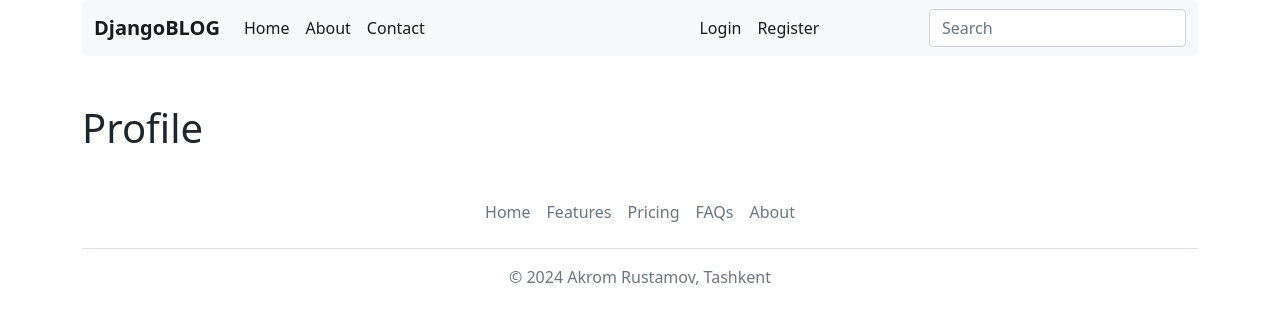
After one commit to RustamovAkrom/Blog-Web-APP, a Django app: a page that uses templates/blog/profile.html in a window 1280 px wide. The commit adds this page. Shown: the top 324 px of the page. Run offline with Django 5.2, Linux system fonts and the light colour scheme; data comes from the database, SQL or seed files in the repository; both versions use the stored data as it was after the commit; some libraries are stand-ins or nearby versions.

Commit message:
create profile page

```diff
--- a/apps/blog/urls.py
+++ b/apps/blog/urls.py
@@ -6,10 +6,10 @@ urlpatterns = [
     path("", views.HomePageView.as_view(), name="home"),
     path("about/", views.AboutPageView.as_view(), name="about"),
     path("contacts/", views.ContactsView.as_view(), name="contacts"),
-    path("profile/", views.UserProfilePageView.as_view(), name="profile"),
-    path("register/", views.RegisterPageView.as_view(), name="register"),
-    path("logout/", views.LogoutView.as_view(), name="logout"),
-    path("login/", views.LoginPageView.as_view(), name="login"),
+    path("user/profile/<str:username>", views.UserProfilePageView.as_view(), name="user_profile"),
+    path("user/register/", views.RegisterPageView.as_view(), name="register"),
+    path("user/logout/", views.LogoutView.as_view(), name="logout"),
+    path("user/login/", views.LoginPageView.as_view(), name="login"),
     path("post/delete/<slug:slug>", views.PostDeleteView.as_view(), name="post_delete"),
     path("post/<slug:slug>", views.PostDetailPageView.as_view(), name="post_detail"),
     path("post/update/<slug:slug>", views.PostUpdateView.as_view(), name="post_update"),
--- a/apps/blog/views.py
+++ b/apps/blog/views.py
@@ -9,7 +9,7 @@ from django.views import View
 from django.urls import reverse
 
 from .forms import RegisterForm, LoginForm, PostUpdateForm, PostCreateForm
-from .models import Post, PostComment
+from .models import Post, PostComment, User
 from .utils import (
     get_search_model_queryset,
     get_pagination_obj,
@@ -137,12 +137,14 @@ class PostDetailPageView(View):
         )
 
 
-class UserProfilePageView(LoginRequiredMixin, View):
-    template_name = "blog/user_posts.html"
+class UserProfilePageView(View):
+    template_name = "blog/profile.html"
 
-    def get(self, request):
-        posts = Post.objects.filter(author=request.user)
-        return render(request, "blog/user_posts.html", {"posts": posts})
+    def get(self, request, username):
+        user = get_object_or_404(User, username=username)
+        print(user)
+
+        return render(request, "blog/profile.html")
 
 
 class PostFormPageView(LoginRequiredMixin, TemplateView):
@@ -174,10 +176,18 @@ class PostFormPageView(LoginRequiredMixin, TemplateView):
         return render(request, "blog/post_form.html", {"form": form})
 
 
-class UserPostPageView(ListView):
-    model = Post
+class UserPostPageView(LoginRequiredMixin, View):
     template_name = "blog/user_posts.html"
-    context_object_name = "posts"
+
+    def get(self, request):
+
+        search_query_for_user_posts = request.GET.get("search_query_for_user_posts", None)
+        posts = Post.objects.filter(author=request.user)
+
+        if search_query_for_user_posts is not None:
+            posts = get_search_model_queryset(posts, search_query_for_user_posts)
+
+        return render(request, "blog/user_posts.html", {"posts": posts})
 
 
 class PostUpdateView(LoginRequiredMixin, View):
--- a/templates/blog/post_detail.html
+++ b/templates/blog/post_detail.html
@@ -9,7 +9,7 @@
     <div class="col-md-8">
       <article class="blog-post">
         <h2 class="blog-post-title">{{ post.title }}</h2>
-        <p class="blog-post-meta">{{ post.publisher_at }}by <a href="#">{{ post.author }}</a></p>
+        <p class="blog-post-meta">{{ post.publisher_at }}by <a href="{% url 'user_profile' post.author.username %}">{{ post.author }}</a></p>
 
         <p>{{ post.content|markdown }}</p>
 
--- /dev/null
+++ b/templates/blog/profile.html
@@ -0,0 +1,8 @@
+{% extends 'base.html' %}
+{% load static %}
+
+{% block title %} Profile {% endblock %}
+
+{% block content %}
+<h1>Profile</h1>
+{% endblock %}
--- a/templates/components/headers.html
+++ b/templates/components/headers.html
@@ -43,7 +43,8 @@
             <a class="nav-link dropdown-toggle" href="#" id="dropdown09" data-bs-toggle="dropdown" aria-expanded="false">{{ request.user }}</a>
             <ul class="dropdown-menu" aria-labelledby="dropdown09">
               <li><a class="dropdown-item" href="{% url 'post_form' %}">Create</a></li>
-              <li><a class="dropdown-item" href="{% url 'profile' %}">Profile</a></li>
+              <li><a class="dropdown-item" href="{% url 'user_profile' request.user.username %}">Profile</a></li>
+              <li><a class="dropdown-item" href="{% url 'user_posts' %}">My posts</a></li>
               <li><a class="dropdown-item" href="{% url 'logout' %}">Logout</a></li>
             </ul>
           </li>
```
Also changed, not shown: templates/blog/user_posts.html (+15 -7 lines), db.sqlite3.
